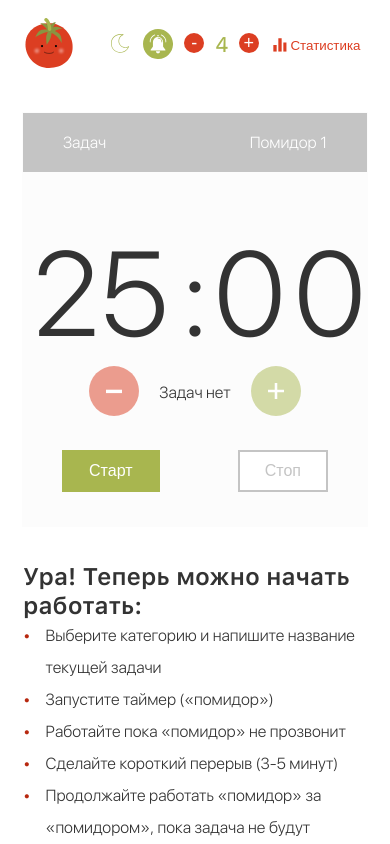
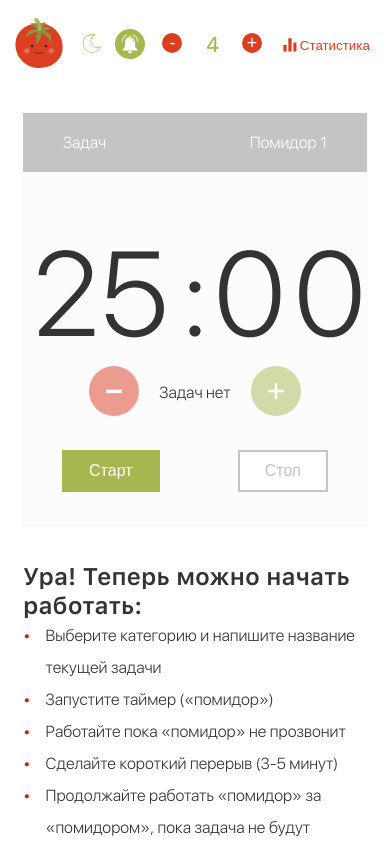
Before and after one commit to Ramramramzes/pomodoro_timer, a React (Vite) app: page / in a window 390 px wide. Shown: the top 844 px of the page. Built offline with nearby package versions, Linux system fonts and the light colour scheme.

Commit message:
header style fixes

```diff
--- a/src/Header/header.module.css
+++ b/src/Header/header.module.css
@@ -37,7 +37,7 @@
   justify-content: center;
   align-items: center;
   text-align: center;
-  border-radius: 100px;
+  border-radius: 100%;
   width: 20px;
   height: 20px;
 }
@@ -66,7 +66,7 @@
     align-items: center;
   }
   .btns{
-    width: 70%;
+    width: 80%;
   }
   .rounds_control{
     width: 100%;
```
